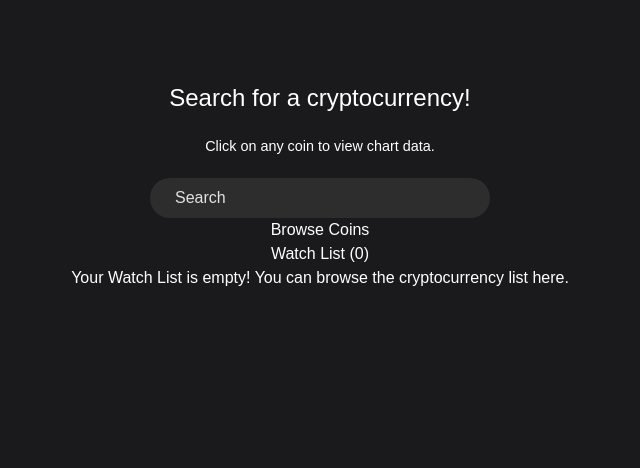
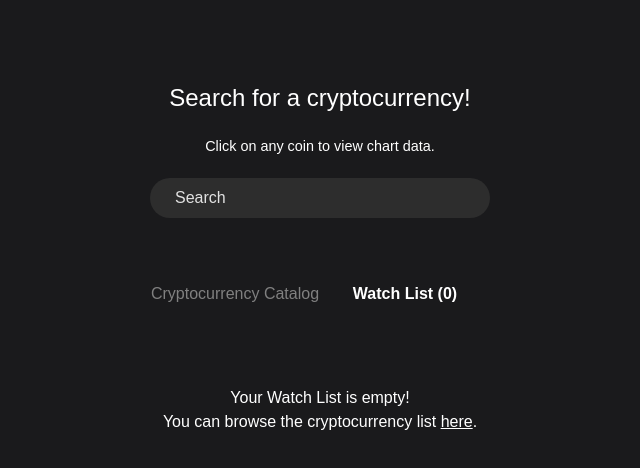
Before and after one commit to dann-y/crypto-viewer-react, a React (Create React App) app: page /watch-list in a window 1280 px wide. Shown: the top 468 px of the page, without its empty margins (320-960 px from the left). Built offline with nearby package versions, Linux system fonts and the light colour scheme.

Commit message:
fixed styling, added loading functionality

```diff
--- a/src/App.css
+++ b/src/App.css
@@ -43,7 +43,7 @@ body {
 }
 
 .coin-search {
-  margin-bottom: 10vh;
+  margin-bottom: 3vh;
   display: flex;
   flex-direction: column;
   justify-content: center;
@@ -54,12 +54,33 @@ body {
   .coin-search {
     margin-bottom: 5vh;
   }
+
+  .page-tab-div {
+    margin-top: 1vh;
+  }
 }
 
 .coin-text {
   margin-bottom: 20px;
   text-align: center;
   font-size: 1.5rem;
+}
+
+.watchlist-empty-text {
+  margin-top: 10vh;
+}
+
+.page-tab-div {
+  margin-top: 3vh;
+}
+
+.page-tab {
+  font-size: 1rem;
+  color: gray;
+}
+.page-tab-active {
+  font-size: 1rem;
+  font-weight: 800;
 }
 
 .coin-input {
--- a/src/components/Coin.css
+++ b/src/components/Coin.css
@@ -2,7 +2,7 @@
   min-width: 340px;
   transition: 0.3s;
   border-radius: 15px;
-  margin-bottom: 0.7rem;
+
   background-color: #2d2d2d;
 }
 
--- a/src/components/Coin.js
+++ b/src/components/Coin.js
@@ -26,8 +26,8 @@ const Coin = ({
   };
 
   return (
-    <div className="coin-container mx-5 hover:bg-purple-800">
-      <div className="grid grid-cols-2 md:grid-cols-6 lg:grid-cols-9 gap-4 coin-row pt-8 pb-10 lg:pb-1 lg:pt-6 ">
+    <div className="coin-container mb-5 md:mb-4 lg:mb-3 hover:bg-purple-800">
+      <div className="grid grid-cols-2 md:grid-cols-6 lg:grid-cols-9  gap-4 lg:gap-x-4 lg:gap-y-0 coin-row pt-4 pb-10 lg:pb-1 lg:pt-6 ">
         <div className=" p-4 text-center col-span-2 pl-14 md:pl-0 lg:pl-14 lg:col-span-2 md:col-start-3 md:mb-5 coin">
           <img src={image} alt="crypto" />
 
@@ -71,13 +71,13 @@ const Coin = ({
           </p>
           ${marketcap.toLocaleString()}
         </div>
-        <div className=" text-center md:col-span-2 lg:col-span-2 lg:col-start-8">
+        <div className="text-center mt-6 lg:pb-2 lg:mt-0 col-span-2 col-start-1  md:col-start-3 lg:col-start-8">
           {!watchList.includes(id) ? (
-            <p onClick={watchListHandler} className=" hover:underline">
+            <p onClick={watchListHandler} className=" hover:underline green">
               Add to Watch List <br />
             </p>
           ) : (
-            <p onClick={watchListHandler} className="hover:underline">
+            <p onClick={watchListHandler} className="hover:underline red">
               Remove from Watch List <br />
             </p>
           )}
--- a/src/pages/CoinDetailPage.jsx
+++ b/src/pages/CoinDetailPage.jsx
@@ -72,7 +72,7 @@ const CoinDetailPage = () => {
         </div>
         <Link className="m-auto col-span-3 mt-16 md:mt-5 lg:mt-5" to="/">
           <div>
-            <button className="transition duration-300 bg-purple-800 rounded-lg py-4 px-8 hover:bg-purple-700">
+            <button className="transition duration-300 bg-purple-800 rounded-lg py-4 px-8 hover:bg-purple-700 focus:outline-none ">
               Back
             </button>
           </div>
--- a/src/pages/CoinListPage.jsx
+++ b/src/pages/CoinListPage.jsx
@@ -13,6 +13,7 @@ const CoinListPage = () => {
   const watchList = useSelector((state) => state.watchList);
   const [coins, setCoins] = useState([]);
   const [search, setSearch] = useState("");
+  const [isLoading, setLoading] = useState(true);
   // const [watchList, setWatchList] = useState([]);
 
   // fetching coin data
@@ -24,6 +25,7 @@ const CoinListPage = () => {
       )
       .then((res) => {
         setCoins(res.data);
+        setLoading(false);
       })
       .catch((error) => alert(error));
   }, []);
@@ -37,6 +39,30 @@ const CoinListPage = () => {
   const filteredCoins = coins.filter((coin) => {
     return coin.name.toLowerCase().includes(search.toLowerCase());
   });
+
+  if (isLoading) {
+    return (
+      <div className="coin-app">
+        {/* <Header /> */}
+        <div className="coin-search">
+          <h1 className="coin-text">Search for a cryptocurrency!</h1>
+          <h4 className="subtitle">Click on any coin to view chart data.</h4>
+          <form>
+            <input type="text" placeholder="Search" className="coin-input " />
+          </form>
+
+          <div className="page-tab-div grid grid-cols-2 pt-10">
+            <Link to={`/`}>
+              <h1 className="page-tab-active">Cryptocurrency Catalog</h1>
+            </Link>
+
+            <h1 className="page-tab">Watch List ({watchList.length})</h1>
+          </div>
+        </div>
+        <div>Loading...</div>
+      </div>
+    );
+  }
 
   return (
     <div className="coin-app">
@@ -53,11 +79,13 @@ const CoinListPage = () => {
           />
         </form>
 
-        <h1>Browse Coins</h1>
+        <div className="page-tab-div grid grid-cols-2 pt-10">
+          <h1 className="page-tab-active">Cryptocurrency Catalog</h1>
 
-        <Link to={`/watch-list`}>
-          <h1>Watch List ({watchList.length})</h1>
-        </Link>
+          <Link to={`/watch-list`}>
+            <h1 className="page-tab">Watch List ({watchList.length})</h1>
+          </Link>
+        </div>
       </div>
 
       {/* iterate through filtered coins */}
--- a/src/pages/CoinWatchListPage.jsx
+++ b/src/pages/CoinWatchListPage.jsx
@@ -38,9 +38,29 @@ const CoinWatchListPage = () => {
     });
   }, [watchList]);
 
-  // if (isLoading) {
-  //   return <div> Loading... </div>;
-  // }
+  if (isLoading) {
+    return (
+      <div className="coin-app">
+        {/* <Header /> */}
+        <div className="coin-search">
+          <h1 className="coin-text">Search for a cryptocurrency!</h1>
+          <h4 className="subtitle">Click on any coin to view chart data.</h4>
+          <form>
+            <input type="text" placeholder="Search" className="coin-input " />
+          </form>
+
+          <div className="page-tab-div grid grid-cols-2 pt-10">
+            <Link to={`/`}>
+              <h1 className="page-tab">Cryptocurrency Catalog</h1>
+            </Link>
+
+            <h1 className="page-tab-active">Watch List ({watchList.length})</h1>
+          </div>
+        </div>
+        <div>Loading...</div>
+      </div>
+    );
+  }
 
   //setting search to user input
   const handleChange = (e) => {
@@ -63,15 +83,21 @@ const CoinWatchListPage = () => {
           <form>
             <input type="text" placeholder="Search" className="coin-input " />
           </form>
-          <Link to={`/`}>
-            <h1>Browse Coins</h1>
-          </Link>
-          <h1>Watch List ({watchList.length})</h1>
 
-          <div>
-            {" "}
-            Your Watch List is empty! You can browse the cryptocurrency list
-            here.
+          <div className="page-tab-div grid grid-cols-2 pt-10">
+            <Link to={`/`}>
+              <h1 className="page-tab">Cryptocurrency Catalog</h1>
+            </Link>
+
+            <h1 className="page-tab-active">Watch List ({watchList.length})</h1>
+          </div>
+
+          <div className="watchlist-empty-text">
+            Your Watch List is empty! <br /> You can browse the cryptocurrency
+            list&nbsp;
+            <Link to={`/`}>
+              <u>here</u>.
+            </Link>
           </div>
         </div>
       </div>
@@ -94,10 +120,15 @@ const CoinWatchListPage = () => {
                 onChange={handleChange}
               />
             </form>
-            <Link to={`/`}>
-              <h1>Browse Coins</h1>
-            </Link>
-            <h1>Watch List ({watchList.length})</h1>
+            <div className="page-tab-div grid grid-cols-2 pt-10">
+              <Link to={`/`}>
+                <h1 className="page-tab">Cryptocurrency Catalog</h1>
+              </Link>
+
+              <h1 className="page-tab-active">
+                Watch List ({watchList.length})
+              </h1>
+            </div>
           </div>
 
           {/* iterate through filtered coins */}
```
Also changed, not shown: 1 other file (tests, documents, lock files or other folders).
